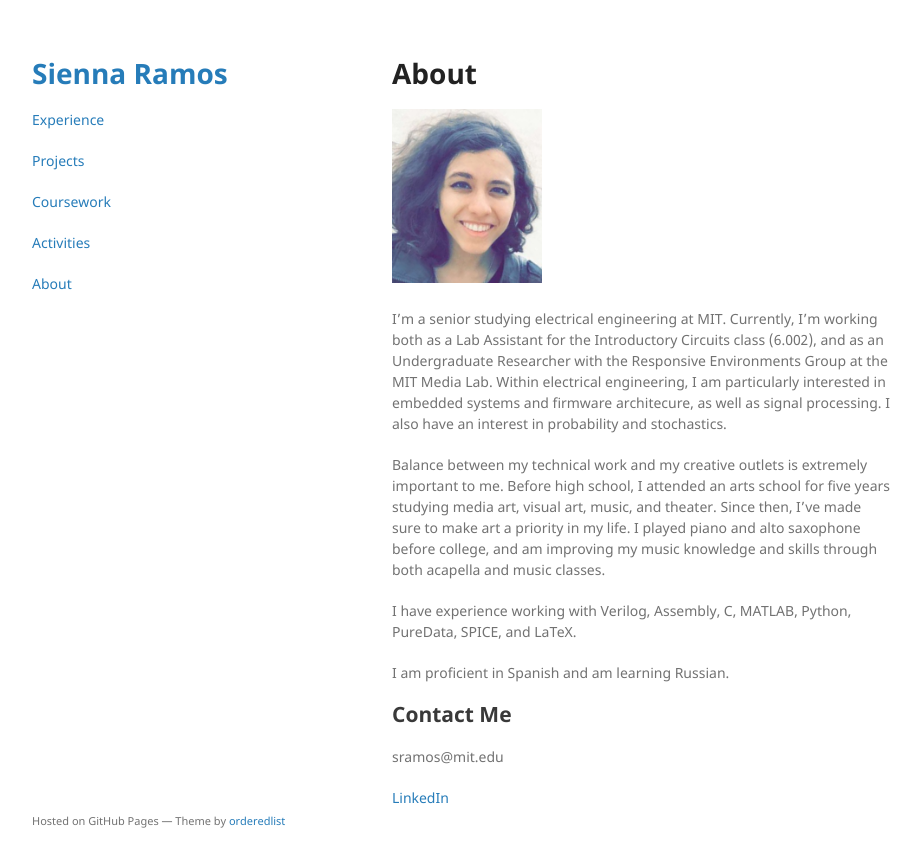
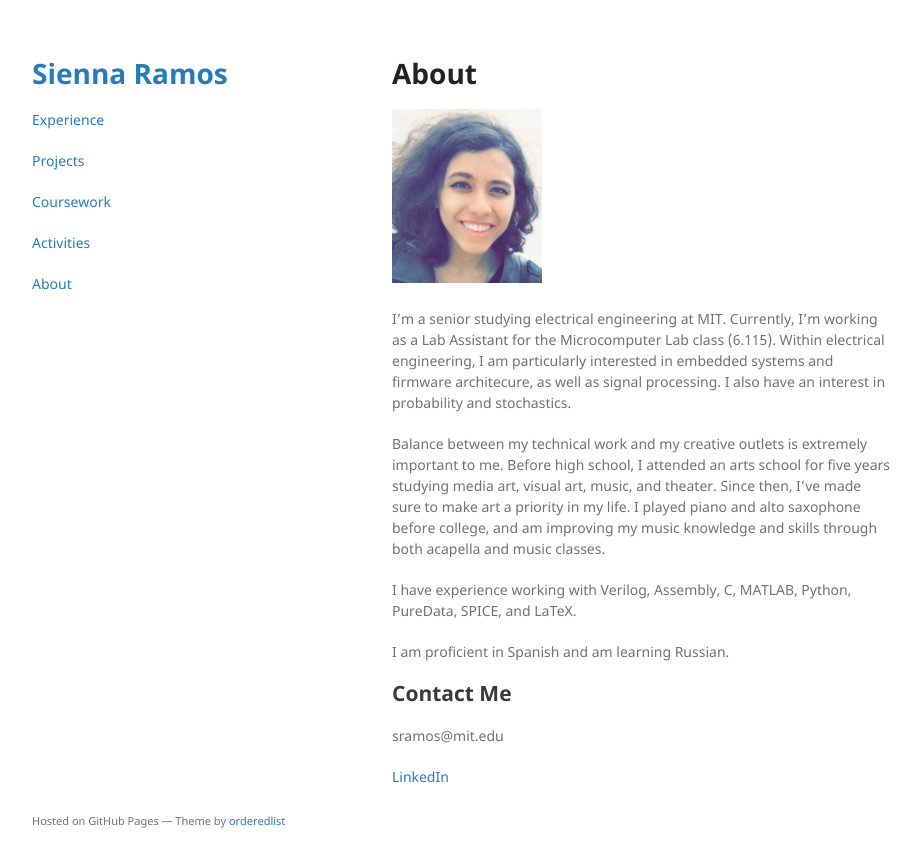
Before and after one commit to saramos/saramos.github.io, a Jekyll site: the page built from about.md, in a window 1280 px wide. Shown: the top 867 px of the page, without its empty margins (178-1099 px from the left). Built offline with Jekyll 4.4.1, drawn with Linux system fonts in a browser that asks for light colours; our own code applies the rules of GitHub Pages for plain Markdown files.

Commit message:
update current job

```diff
--- a/about.md
+++ b/about.md
@@ -7,8 +7,7 @@ layout: default
 ![](FullSizeRender.jpg){:height="30%" width="30%"}
 
 I'm a senior studying electrical engineering at MIT.
-Currently, I'm working both as a Lab Assistant for the Introductory Circuits class (6.002),
-and as an Undergraduate Researcher with the Responsive Environments Group at the MIT Media Lab.
+Currently, I'm working as a Lab Assistant for the Microcomputer Lab class (6.115).
 Within electrical engineering, I am particularly interested in embedded systems and firmware architecure, as well as signal processing.
 I also have an interest in probability and stochastics.
 
```
